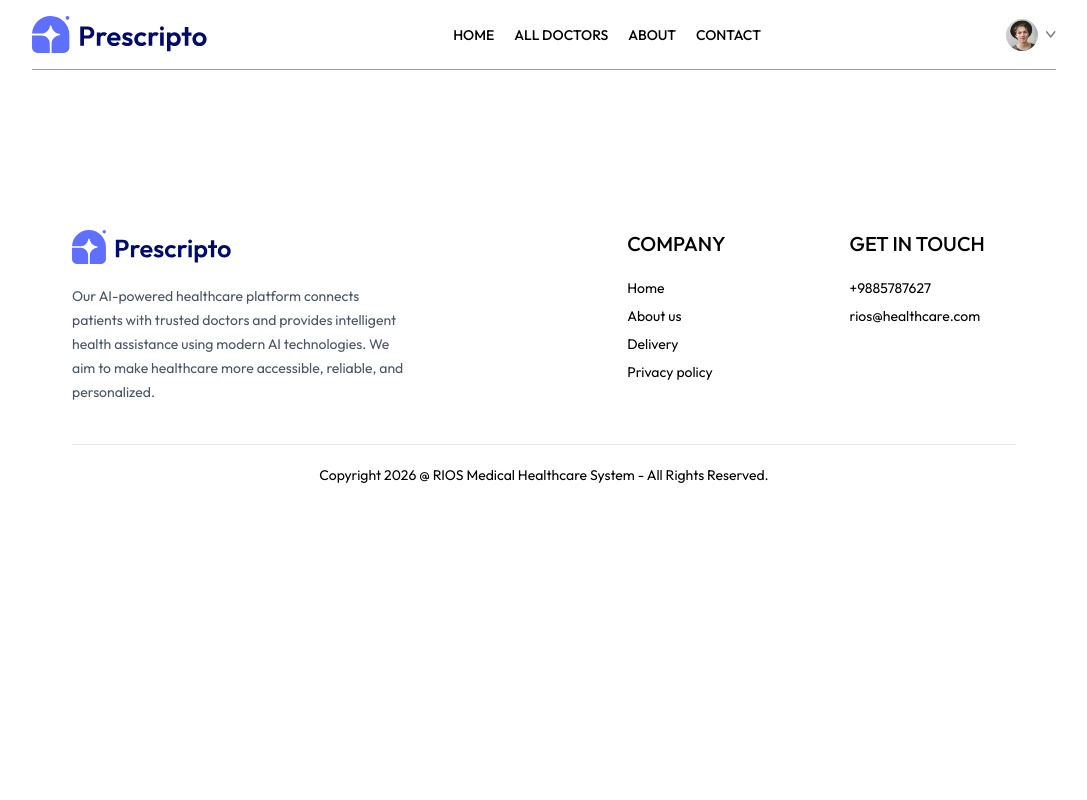
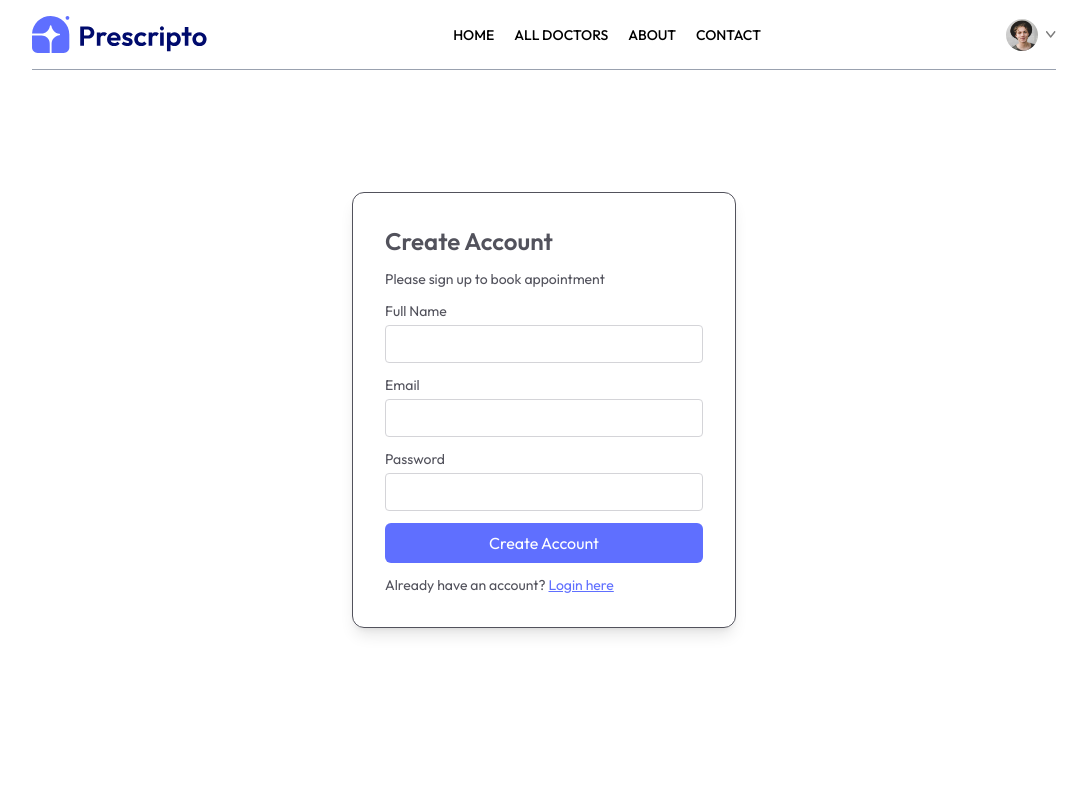
Before and after one commit to IndanBasu/Medical-Healthcare-System, a React (Vite) app: page /login in a window 1280 px wide. Shown: the top 800 px of the page, without its empty margins (96-1183 px from the left). Built offline with nearby package versions, Linux system fonts and the light colour scheme.

Commit message:
Login function added

```diff
--- a/src/pages/Login.jsx
+++ b/src/pages/Login.jsx
@@ -1,10 +1,51 @@
-import React from 'react'
+import React, { useState } from "react"
 
 const Login = () => {
+  const [state, setState] = useState("Sign Up")
+
+  const [email, setEmail] = useState("")
+  const [password, setPassword] = useState("")
+  const [name, setName] = useState("")
+
+  const onSubmitHandler = async (event) => {
+    event.preventDefault()
+  };
+
   return (
-    <div>
+    <form className="min-h-[80vh] flex items-center">
 
-    </div>
+      <div className="flex flex-col gap-3 m-auto items-start p-8 min-w-85 sm:min-w-96 border rounded-xl text-zinc-600 text-sm shadow-lg">
+
+        <p className="text-2xl font-semibold"> {state === "Sign Up" ? "Create Account" : "Login"}</p>
+        <p>Please {state === "Sign Up" ? "sign up" : "log in"} to book appointment</p>
+
+        {state === "Sign Up" && (
+          <div className="w-full">
+          <p>Full Name</p>
+            <input className="border border-zinc-300 rounded w-full p-2 mt-1" type="text" onChange={(e) => setName(e.target.value)} value={name} required />
+          </div>
+        )}
+
+        <div className="w-full">
+          <p>Email</p>
+          <input className="border border-zinc-300 rounded w-full p-2 mt-1" type="email" onChange={(e) => setEmail(e.target.value)} value={email} required />
+        </div>
+
+        <div className="w-full">
+          <p>Password</p>
+          <input className="border border-zinc-300 rounded w-full p-2 mt-1" type="password" onChange={(e) => setPassword(e.target.value)} value={password} required />
+        </div>
+
+        <button className="bg-primary text-white w-full py-2 rounded-md text-base"> {state === "Sign Up" ? "Create Account" : "Login"} </button>
+        {state === "Sign Up" ? (
+          <p>Already have an account?{" "} <span onClick={() => setState("Login")} className="text-primary underline cursor-pointer"> Login here </span></p>
+          ) : (
+          <p> create an new account?{" "} <span onClick={() => setState("Sign Up")} className="text-primary underline cursor-pointer"> Click here </span></p>
+        )}
+
+      </div>
+
+    </form>
   )
 }
 
```
